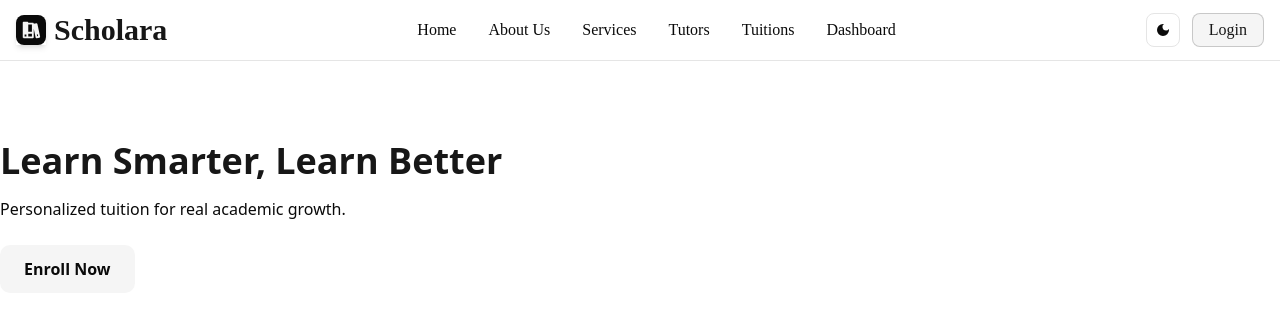
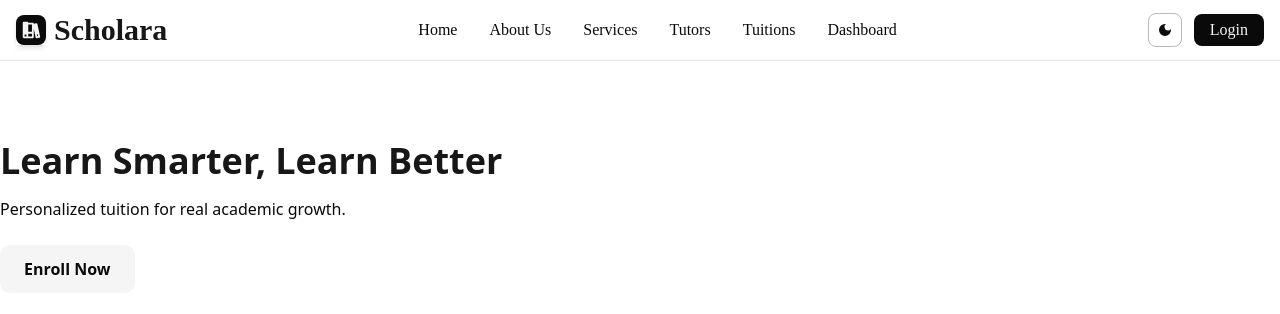
Before and after one commit to syedshafinahmed/etuitionbd, a Next.js app: page / in a window 1280 px wide. Shown: the top 314 px of the page. Built offline with nearby package versions, Linux system fonts and the light colour scheme; a web font is replaced by a local one.

Commit message:
Updated Navbar

```diff
--- a/src/app/Home/Navbar.tsx
+++ b/src/app/Home/Navbar.tsx
@@ -99,7 +99,7 @@ const Navbar = () => {
           {/* Theme Toggle */}
           <button
             onClick={toggleTheme}
-            className="border rounded-md p-2 hover:bg-muted transition"
+            className="border rounded-md p-2 hover:bg-muted transition border-primary/30"
           >
             {theme === "light" ? <MdDarkMode /> : <MdOutlineLightMode />}
           </button>
@@ -107,7 +107,7 @@ const Navbar = () => {
           {/* Login Button */}
           <Link
             href="/login"
-            className="bg-accent text-accent-foreground px-4 py-1 rounded-md font-extralight border border-primary/20 hover:opacity-90 transition hidden md:inline-flex"
+            className="bg-foreground text-secondary px-4 py-1 rounded-md font-extralight hover:opacity-90 transition hidden md:inline-flex"
           >
             Login
           </Link>
```
